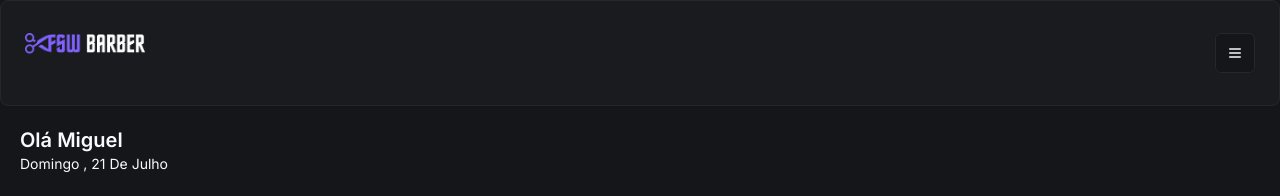
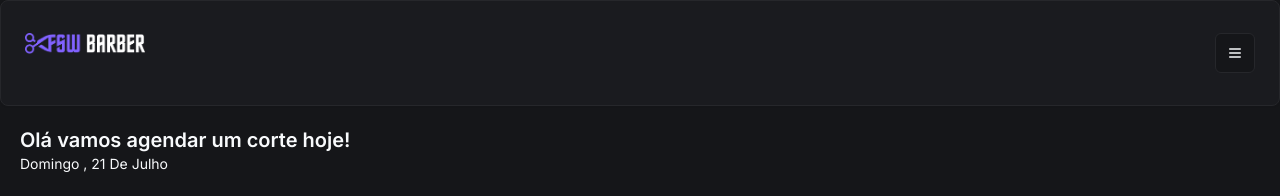
Before and after one commit to edumatheus65/fsw-barber, a Next.js app: page / in a window 1280 px wide. Shown: the top 196 px of the page. Built offline with nearby package versions, Linux system fonts and the light colour scheme; no server answers; the database is empty.

Commit message:
feat: add user name to home page

```diff
--- a/app/(home)/page.tsx
+++ b/app/(home)/page.tsx
@@ -35,7 +35,11 @@ const Home = async () => {
       <Header />
 
       <div className="px-5 pt-5">
-        <h2 className="text-xl font-semibold">Olá Miguel</h2>
+        <h2 className="text-xl font-semibold">
+          {session?.user
+            ? `Olá ${session.user.name?.split(" ")[0]}`
+            : `Olá vamos agendar um corte hoje!`}
+        </h2>
         <p className="capitalize text-sm">{formattedDate}</p>
       </div>
 
```
